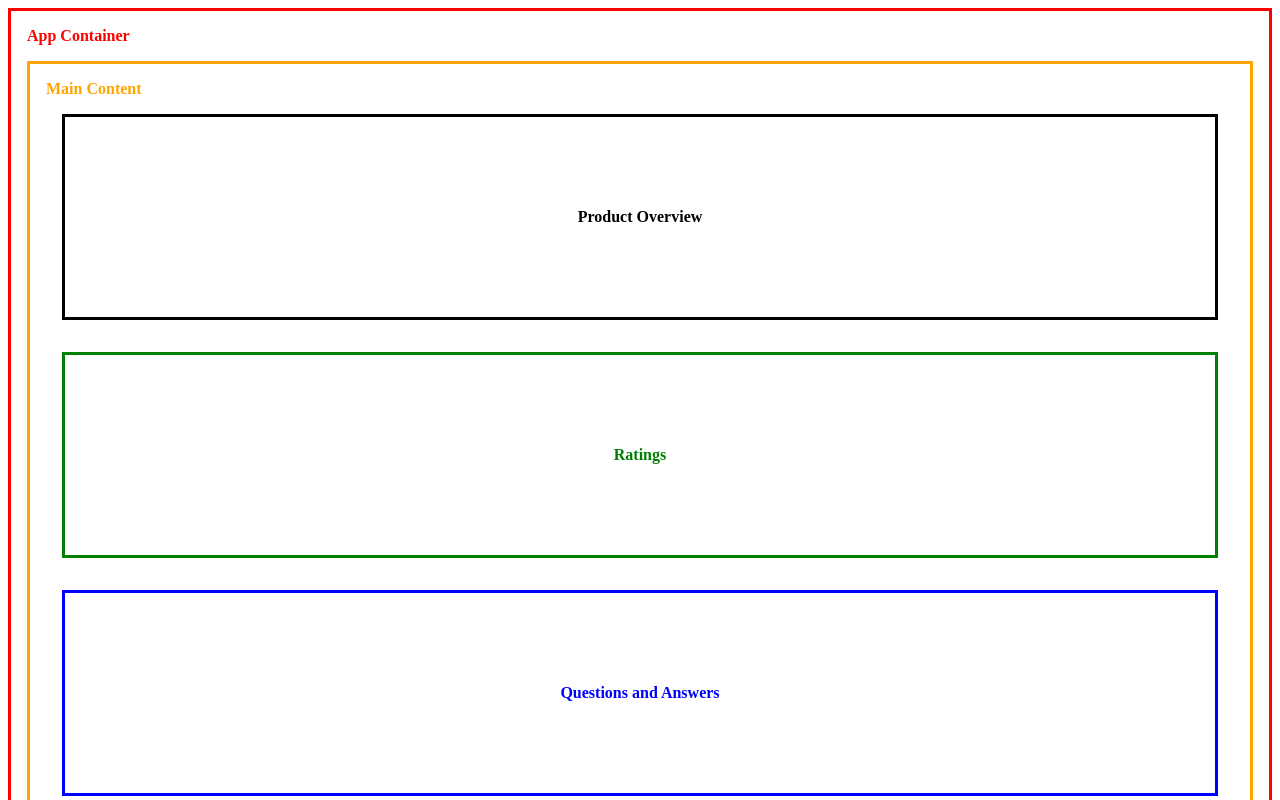
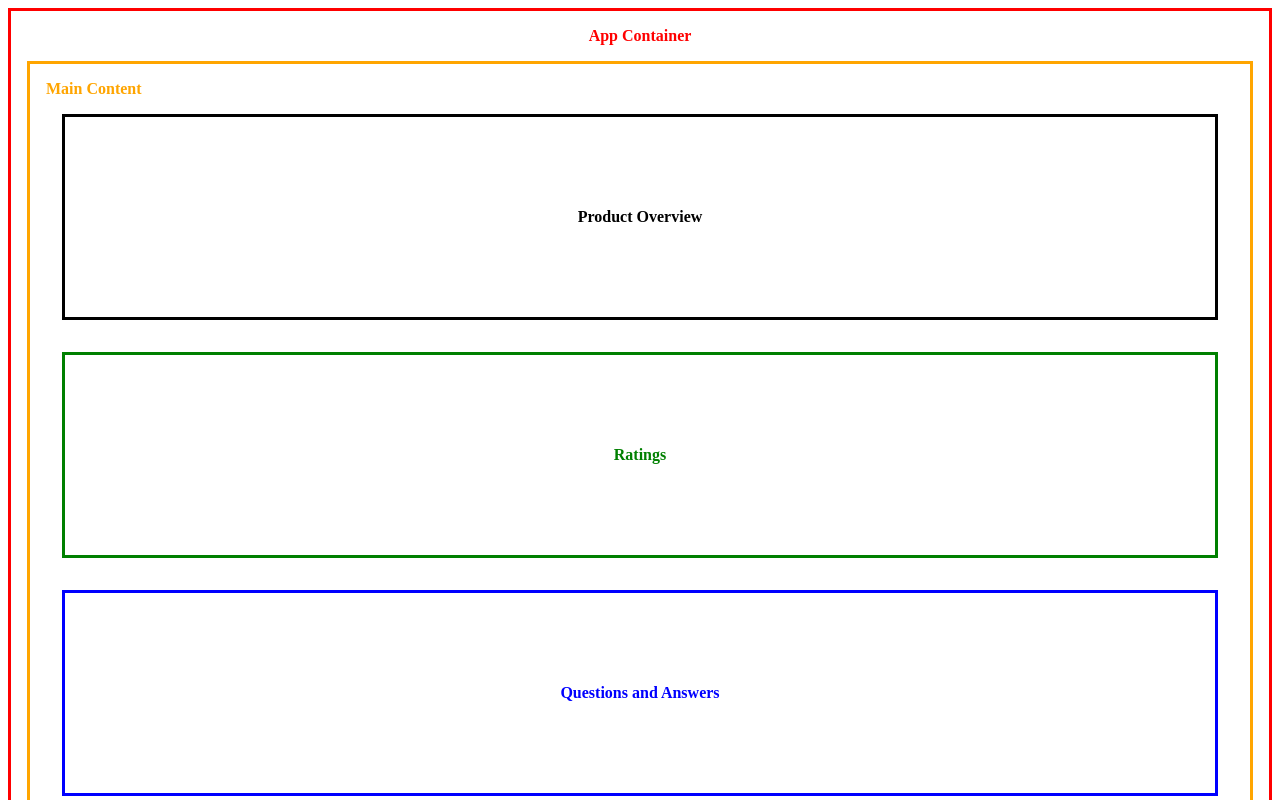
Before and after one commit to labbit-fec/catwalk, a React app: page / in a window 1280 px wide. Shown: the top 800 px of the page. Built offline with nearby package versions, Linux system fonts and the light colour scheme.

Commit message:
update skeleton layout styles

```diff
--- a/src/components/App.css
+++ b/src/components/App.css
@@ -1,21 +1,25 @@
 .container {
+  display: flex;
   border: 3px solid red;
   color: red;
   padding: 1em;
   font-weight: bold;
-  height: 100vh;
+  flex-direction: column;
+  align-items: center;
   box-sizing: border-box;
 }
 
 .content {
   display: flex;
   flex-direction: column;
-  max-width: 1366px;
-  margin: 1em auto;
   border: 3px solid orange;
   color: orange;
   font-weight: bold;
+  margin: 1em;
   padding: 1em;
+  max-width: 1366px;
+  width: 100%;
+  box-sizing: border-box;
 }
 
 .content > div {
```
Also changed, not shown: 1 other file (tests, documents, lock files or other folders).
